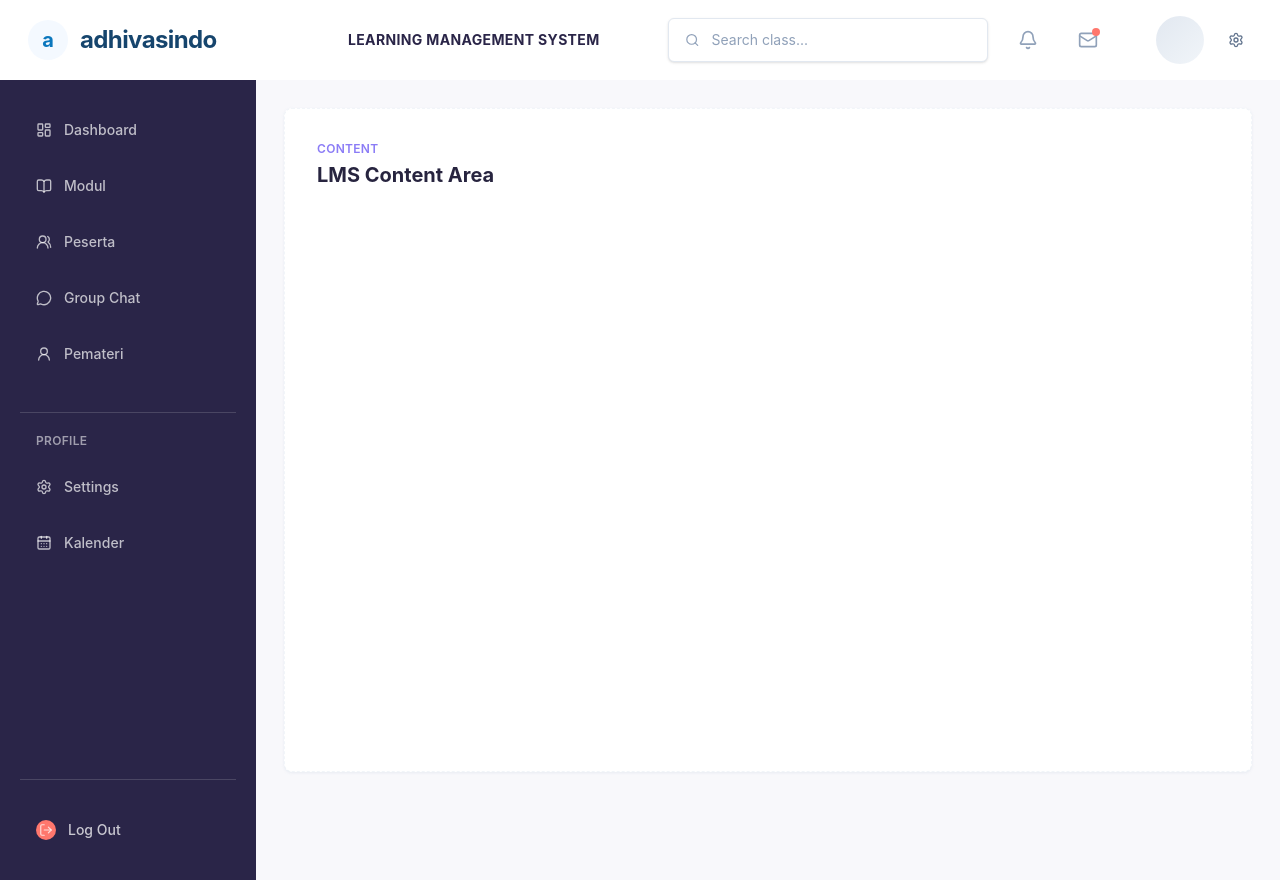
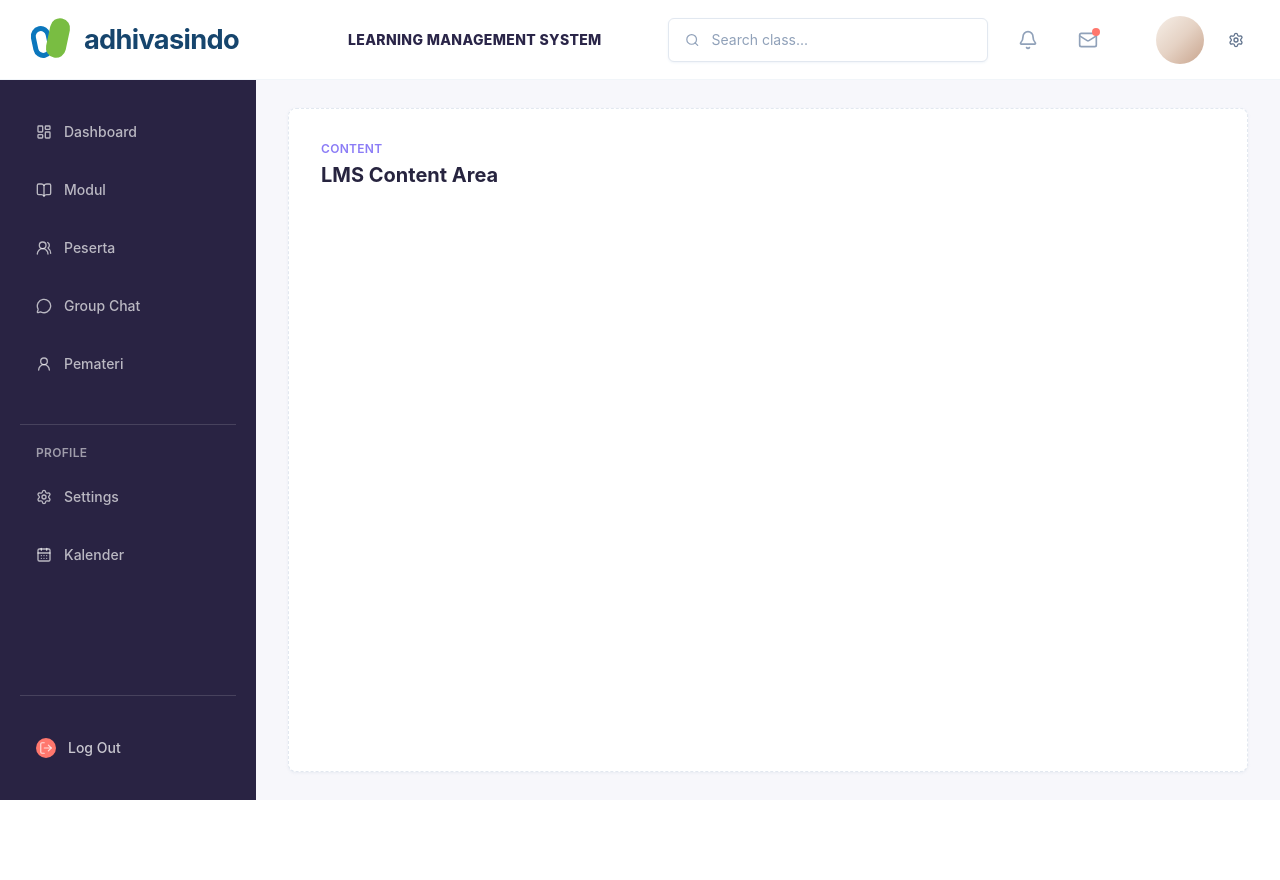
Before and after one commit to fadlnsyah/frontend-adhivasindo, a React (Vite) app: page /contents in a window 1280 px wide. After the commit the page ends 800 px from the top, so only its background shows below. Built offline with nearby package versions, Linux system fonts and the light colour scheme.

Commit message:
style(layout): match LMS base design

```diff
--- a/src/components/layout/AppLayout.tsx
+++ b/src/components/layout/AppLayout.tsx
@@ -9,11 +9,11 @@ type AppLayoutProps = {
 
 export function AppLayout({ children }: AppLayoutProps) {
   return (
-    <div className="min-h-screen bg-[#f8f8fb] text-[#27243f]">
+    <div className="min-h-screen bg-[#f7f7fb] text-[#27243f]">
       <AppTopbar />
       <div className="flex">
         <AppSidebar />
-        <main className="min-w-0 flex-1 px-7 py-7">{children}</main>
+        <main className="min-w-0 flex-1 px-8 py-7">{children}</main>
       </div>
     </div>
   )
--- a/src/components/layout/AppSidebar.tsx
+++ b/src/components/layout/AppSidebar.tsx
@@ -24,11 +24,11 @@ const profileMenus = [
 
 export function AppSidebar() {
   return (
-    <aside className="flex min-h-screen w-64 shrink-0 flex-col bg-[#2a2548] px-5 py-7 text-white">
-      <nav className="space-y-3">
+    <aside className="flex min-h-[calc(100vh-5rem)] w-64 shrink-0 flex-col bg-[#292343] px-5 py-7 text-white">
+      <nav className="space-y-2.5">
         {mainMenus.map((item) => (
           <button
-            className="flex w-full items-center gap-3 rounded-lg px-4 py-3 text-left text-sm font-medium text-white/70 transition hover:bg-white/10 hover:text-white"
+            className="flex h-12 w-full items-center gap-3 rounded-lg px-4 text-left text-sm font-medium text-white/68 transition hover:bg-white/10 hover:text-white"
             key={item.label}
             type="button"
           >
@@ -38,14 +38,14 @@ export function AppSidebar() {
         ))}
       </nav>
 
-      <div className="mt-9 border-t border-white/15 pt-5">
-        <p className="mb-4 px-4 text-xs font-semibold uppercase tracking-wide text-white/55">
+      <div className="mt-9 border-t border-white/14 pt-5">
+        <p className="mb-3 px-4 text-xs font-semibold uppercase tracking-wide text-white/55">
           Profile
         </p>
-        <nav className="space-y-3">
+        <nav className="space-y-2.5">
           {profileMenus.map((item) => (
             <button
-              className="flex w-full items-center gap-3 rounded-lg px-4 py-3 text-left text-sm font-medium text-white/70 transition hover:bg-white/10 hover:text-white"
+              className="flex h-12 w-full items-center gap-3 rounded-lg px-4 text-left text-sm font-medium text-white/68 transition hover:bg-white/10 hover:text-white"
               key={item.label}
               type="button"
             >
@@ -56,9 +56,9 @@ export function AppSidebar() {
         </nav>
       </div>
 
-      <div className="mt-auto border-t border-white/15 pt-7">
+      <div className="mt-auto border-t border-white/14 pt-7">
         <button
-          className="flex w-full items-center gap-3 rounded-lg px-4 py-3 text-left text-sm font-medium text-white/75 transition hover:bg-white/10 hover:text-white"
+          className="flex h-12 w-full items-center gap-3 rounded-lg px-4 text-left text-sm font-medium text-white/75 transition hover:bg-white/10 hover:text-white"
           type="button"
         >
           <span className="flex size-5 items-center justify-center rounded-full bg-[#ff776d]">
--- a/src/components/layout/AppTopbar.tsx
+++ b/src/components/layout/AppTopbar.tsx
@@ -2,22 +2,23 @@ import { Bell, Mail, Search, Settings } from 'lucide-react'
 
 export function AppTopbar() {
   return (
-    <header className="flex h-20 items-center gap-8 bg-white px-7">
+    <header className="flex h-20 items-center gap-8 border-b border-slate-100 bg-white px-7">
       <div className="flex min-w-72 items-center gap-3">
-        <div className="flex size-10 items-center justify-center rounded-full bg-[#f4f9ff]">
-          <span className="text-xl font-bold text-[#0b77bd]">a</span>
+        <div className="relative size-11">
+          <span className="absolute left-1 top-2 h-8 w-5 -rotate-12 rounded-full border-[5px] border-[#0b77bd]" />
+          <span className="absolute right-1 top-0 h-10 w-5 rotate-12 rounded-full bg-[#79bd42]" />
         </div>
-        <span className="text-2xl font-bold tracking-tight text-[#16456d]">
+        <span className="text-[1.7rem] font-bold leading-none tracking-tight text-[#16456d]">
           adhivasindo
         </span>
       </div>
 
-      <h1 className="shrink-0 text-sm font-bold uppercase tracking-wide text-[#2a2548]">
+      <h1 className="shrink-0 text-sm font-extrabold uppercase tracking-wide text-[#2a2548]">
         Learning Management System
       </h1>
 
       <div className="ml-auto flex items-center gap-5">
-        <label className="flex h-11 w-80 items-center gap-3 rounded-md border border-slate-200 bg-white px-4 text-slate-400 shadow-sm">
+        <label className="flex h-11 w-80 items-center gap-3 rounded-md border border-slate-200 bg-white px-4 text-slate-400 shadow-sm shadow-slate-100">
           <Search className="size-4" />
           <input
             className="w-full bg-transparent text-sm outline-none placeholder:text-slate-400"
@@ -43,7 +44,7 @@ export function AppTopbar() {
         </button>
 
         <div className="flex items-center gap-4 pl-7">
-          <div className="size-12 rounded-full bg-gradient-to-br from-slate-200 to-slate-100" />
+          <div className="size-12 rounded-full bg-gradient-to-br from-[#f6efe8] via-[#e5d2c4] to-[#c8a48d]" />
           <button
             className="flex size-8 items-center justify-center rounded-full text-slate-500 hover:bg-slate-50"
             type="button"
--- a/src/pages/content/ContentsPage.tsx
+++ b/src/pages/content/ContentsPage.tsx
@@ -7,7 +7,7 @@ export function ContentsPage() {
   return (
     <AppLayout>
       <PageContainer>
-        <Card className="min-h-[calc(100vh-8.5rem)] border-dashed p-8">
+        <Card className="min-h-[calc(100vh-8.5rem)] border-dashed border-slate-200 p-8">
           <SectionTitle eyebrow="Content">LMS Content Area</SectionTitle>
         </Card>
       </PageContainer>
```
